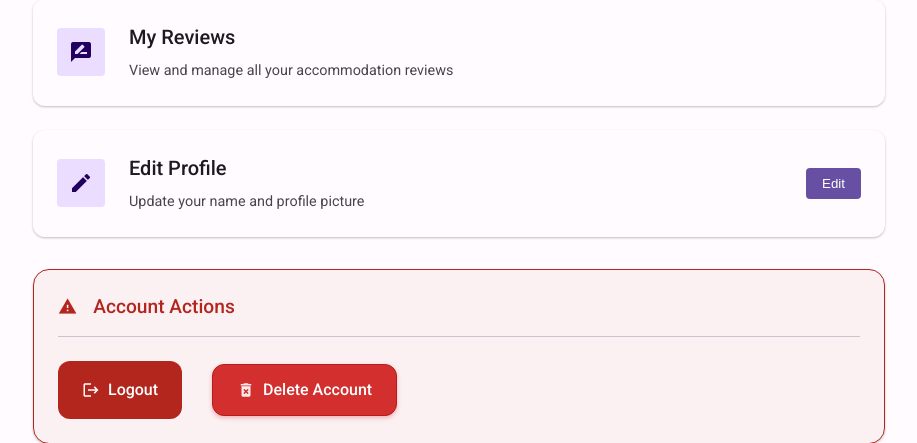
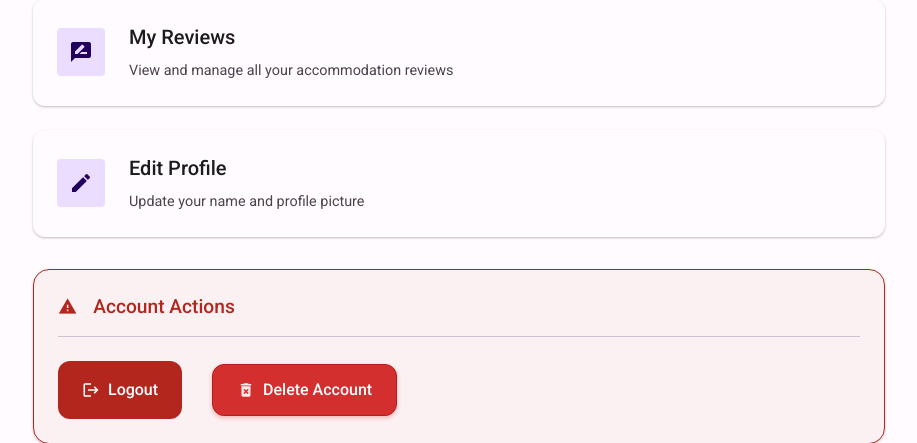
Before and after one commit to JoaoManuel2005/Team2E, a Django app: template romaccom/templates/romaccom/myaccount.html in a window 1280 px wide. Shown: the part 777-1220 px from the top of the page, without its empty margins (181-1098 px from the left). Run offline with Django 3.2, Linux system fonts and the light colour scheme; the template is opened without the code that fills it, so the values that code supplies are empty.

Commit message:
refined edit user profile button, now the entire block is clickable

```diff
--- a/romaccom/static/css/myaccount.css
+++ b/romaccom/static/css/myaccount.css
@@ -391,6 +391,11 @@ input:checked + .slider:before {
 /* Edit Profile Styles */
 .edit-profile-card {
     position: relative;
+    cursor: pointer;
+}
+
+.edit-profile-card:hover {
+    background-color: var(--md-surface-hover, rgba(0, 0, 0, 0.04));
 }
 
 .edit-profile-btn {
--- a/romaccom/static/js/myaccount.js
+++ b/romaccom/static/js/myaccount.js
@@ -1,13 +1,13 @@
 document.addEventListener('DOMContentLoaded', function() {
     // Edit Profile functionality
-    const editProfileBtn = document.querySelector('.edit-profile-btn');
+    const editProfileCard = document.getElementById('edit-profile-trigger');
     const editProfileModal = document.querySelector('.edit-profile-modal');
     const editProfileForm = document.getElementById('edit-profile-form');
     const cancelBtn = document.querySelector('.btn-cancel');
 
-    if (editProfileBtn && editProfileModal) {
-        // Show modal when edit button is clicked
-        editProfileBtn.addEventListener('click', function() {
+    if (editProfileCard && editProfileModal) {
+        // Show modal when the entire card is clicked
+        editProfileCard.addEventListener('click', function() {
             editProfileModal.style.display = 'flex';
         });
 
--- a/romaccom/templates/romaccom/myaccount.html
+++ b/romaccom/templates/romaccom/myaccount.html
@@ -94,7 +94,7 @@
         </a>
 
         <!-- Edit Profile Card -->
-        <div class="nav-card edit-profile-card">
+        <div class="nav-card edit-profile-card" id="edit-profile-trigger">
             <div class="nav-card-icon">
                 <span class="material-icons">edit</span>
             </div>
@@ -102,7 +102,6 @@
                 <h3>Edit Profile</h3>
                 <p>Update your name and profile picture</p>
             </div>
-            <button class="edit-profile-btn">Edit</button>
         </div>
 
         <!-- Edit Profile Modal -->
```
